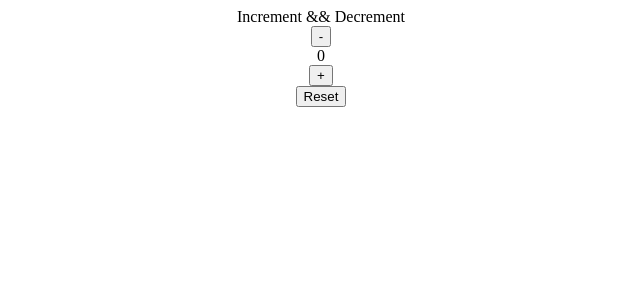
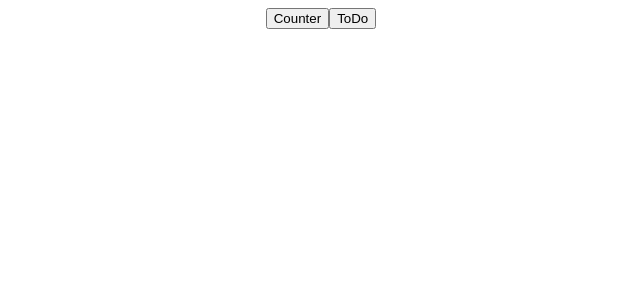
Before and after one commit to kiranbhavanam/Counter-React, a React (Create React App) app: page / in a window 1280 px wide. Shown: the top 300 px of the page, without its empty margins (319-959 px from the left). Built offline with nearby package versions, Linux system fonts and the light colour scheme.

Commit message:
extending the app by adding todo tool

```diff
--- a/src/App.js
+++ b/src/App.js
@@ -1,12 +1,31 @@
-import logo from './logo.svg';
-import './App.css';
-import Counter from "./Counter"
+import React, { useState } from "react";
+import "./App.css";
+import Counter from "./Components/Counter";
+import Todo from "./Components/Todo";
 
 function App() {
+  const [activeComponent, setActiveComponent] = useState(null);
+
   return (
     <div className="App">
       {/* <h1 className='font-bold text-3xl text-purple-800 '>Hey its tailwind baby </h1> */}
-      <Counter></Counter>
+      <button
+        className="border bg-[#4f4f4f] px-4 py-2 text-2xl text-white font-semibold rounded-md "
+        onClick={() => setActiveComponent("Counter")}
+      >
+        Counter
+      </button>
+      <button
+        className="border bg-[#4f4f4f] px-4 py-2 text-2xl text-white font-semibold rounded-md"
+        onClick={() => setActiveComponent("Todo")}
+      >
+        ToDo
+      </button>
+
+      <div className="component-container">
+        {activeComponent === "Counter" && <Counter />}
+        {activeComponent === "Todo" && <Todo />}
+      </div>
     </div>
   );
 }
--- /dev/null
+++ b/src/Components/Todo.jsx
@@ -0,0 +1,9 @@
+import React from 'react'
+
+const Todo = () => {
+  return (
+    <div>T</div>
+  )
+}
+
+export default Todo
```
Also changed, not shown: src/Components/Counter.jsx (renamed from src/Counter.jsx).
